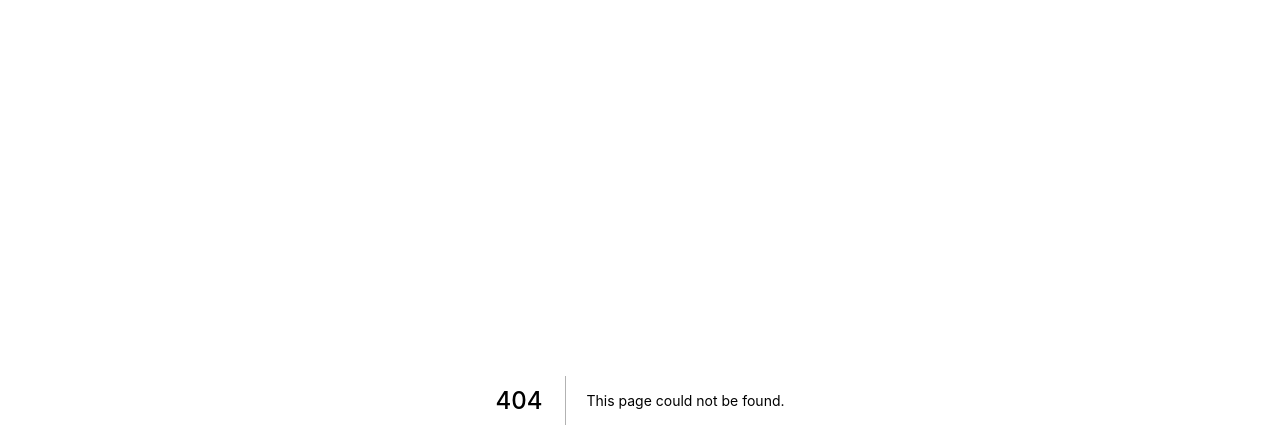
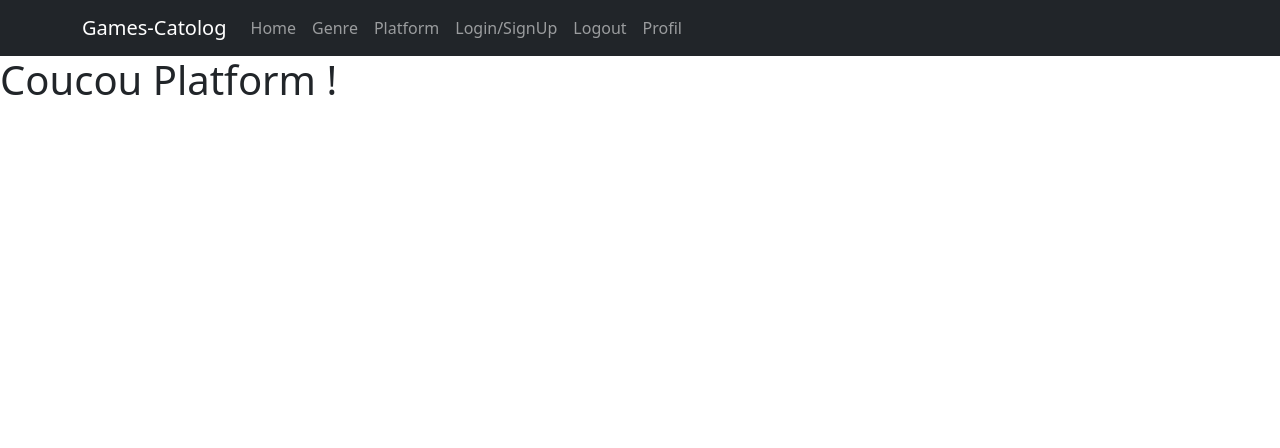
Before and after one commit to Solock/next-game-catalog, a Next.js app: page /platform in a window 1280 px wide. Before the commit this address had no page. Shown: the top 448 px of the page. Built offline with nearby package versions, Linux system fonts and the light colour scheme.

Commit message:
wip auth0

```diff
--- /dev/null
+++ b/components/layout.tsx
@@ -0,0 +1,25 @@
+import { Container, Nav, Navbar, NavDropdown } from "react-bootstrap"
+
+export const Layout: React.FC = ({children}) => {
+  return (
+    <div>
+      <Navbar bg="dark" variant="dark">
+        <Container>
+        <Navbar.Brand href="/">Games-Catolog</Navbar.Brand>
+        <Nav className="me-auto">
+          <Nav.Link href="/">Home</Nav.Link>
+          <Nav.Link href="/genre">Genre</Nav.Link>
+          <Nav.Link href="/platform">Platform</Nav.Link>
+          <Nav.Link href="/api/auth/login">Login/SignUp</Nav.Link>
+          <Nav.Link href="/api/auth/logout">Logout</Nav.Link>
+          <Nav.Link href="/api/auth/me">Profil</Nav.Link>
+        </Nav>
+        </Container>
+      </Navbar>
+
+      <article>
+        {children}
+      </article>
+    </div>
+  )
+}
--- a/package.json
+++ b/package.json
@@ -9,8 +9,12 @@
     "lint": "next lint"
   },
   "dependencies": {
+    "@auth0/nextjs-auth0": "^1.7.0",
+    "bootstrap": "^5.1.3",
+    "mongodb": "^4.4.1",
     "next": "12.1.0",
     "react": "17.0.2",
+    "react-bootstrap": "^2.2.1",
     "react-dom": "17.0.2"
   },
   "devDependencies": {
--- a/pages/_app.tsx
+++ b/pages/_app.tsx
@@ -1,8 +1,14 @@
-import '../styles/globals.css'
+import 'bootstrap/dist/css/bootstrap.min.css';
 import type { AppProps } from 'next/app'
+import React from 'react';
+import { UserProvider } from '@auth0/nextjs-auth0';
 
 function MyApp({ Component, pageProps }: AppProps) {
-  return <Component {...pageProps} />
+  return (
+    <UserProvider>
+      <Component {...pageProps} />
+    </UserProvider>
+  )
 }
 
 export default MyApp
--- /dev/null
+++ b/pages/api/auth/[...auth0].ts
@@ -0,0 +1,3 @@
+import { handleAuth } from '@auth0/nextjs-auth0';
+
+export default handleAuth();
--- /dev/null
+++ b/pages/platform.tsx
@@ -0,0 +1,14 @@
+import { Layout } from "../components/layout";
+
+
+function Platform() {
+  return (
+    <Layout>
+      <div>
+        <h1>Coucou Platform !</h1>
+      </div>
+    </Layout>
+  )
+}
+
+export default Platform
```
Also changed, not shown: pages/genre.tsx (added, +14 -0 lines), pages/index.tsx (+30 -61 lines), pages/profil.tsx (added, +20 -0 lines), src/utils/database.ts (added, +19 -0 lines), 1 other file (tests, documents, lock files or other folders).
